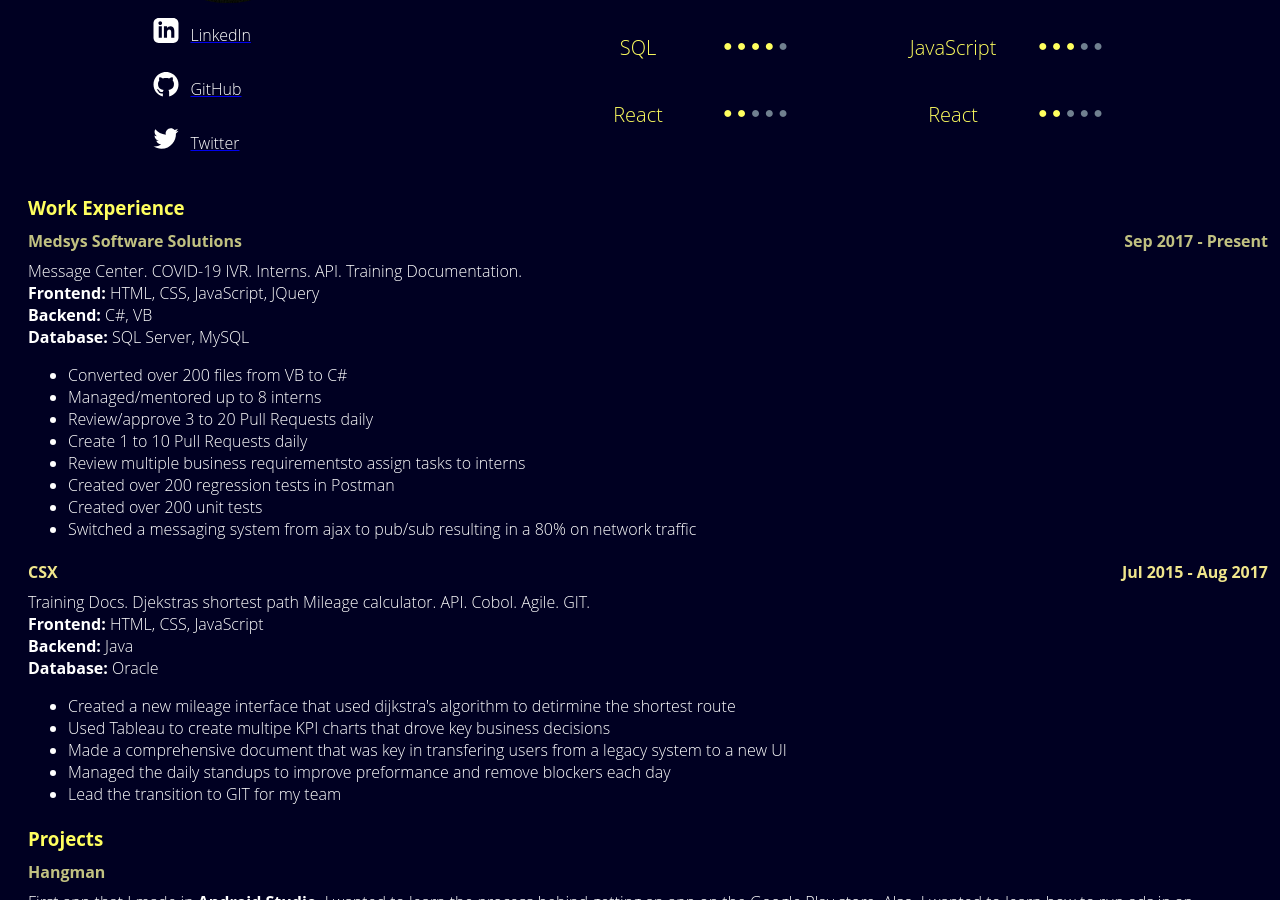
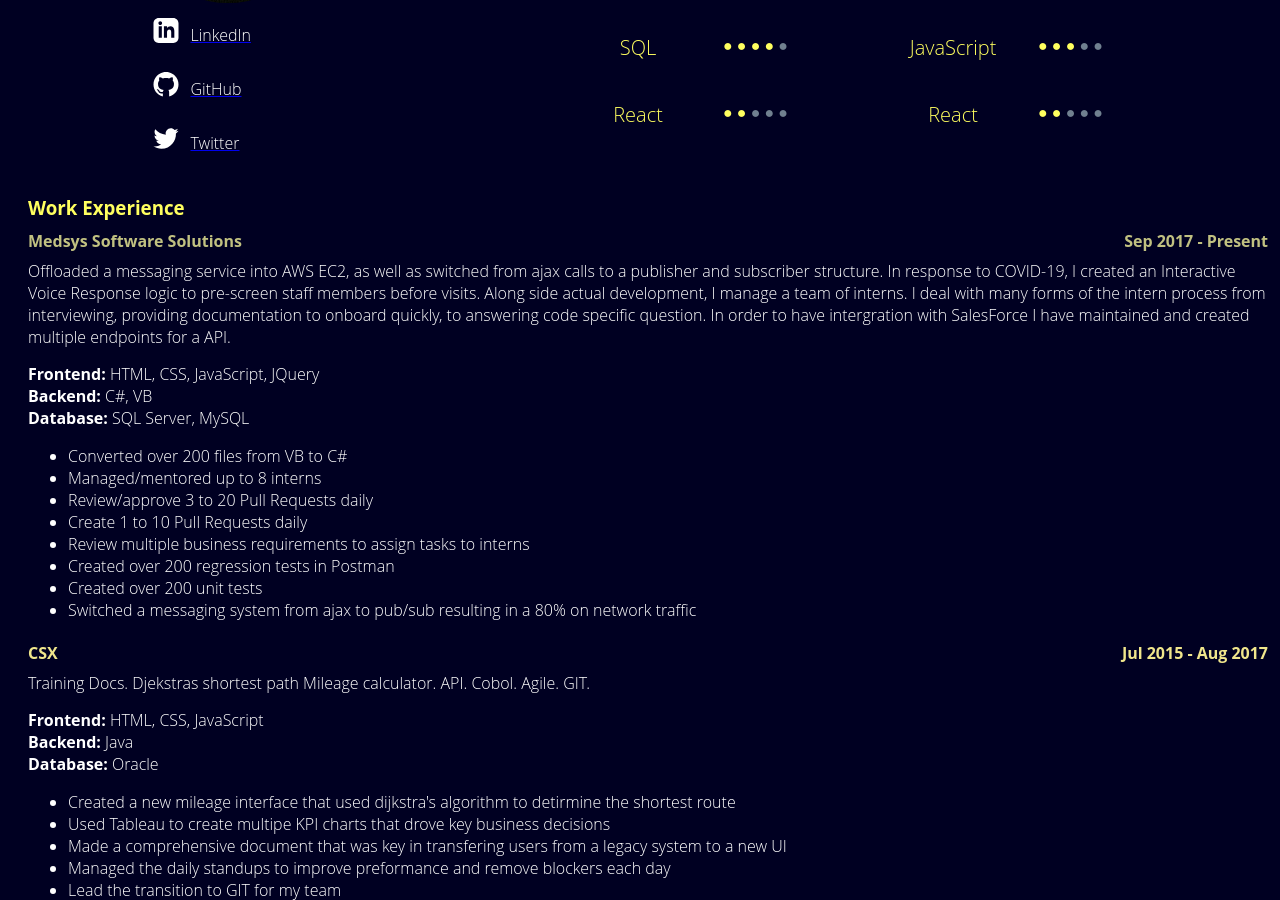
Before and after one commit to matt-chap/matt-chap.github.io, a Jekyll site: the page built from about.html, in a window 1280 px wide and 900 px high, scrolled down 432 px. Built offline with Jekyll 4.4.1, drawn with Linux system fonts in a browser that asks for light colours.

Commit message:
Medsys paragraph

```diff
--- a/about.html
+++ b/about.html
@@ -107,12 +107,12 @@
             <h4 style="float: left;height: 25px;">Medsys Software Solutions</h4>
             <h4 style="float: right;height: 25px;">Sep 2017 - Present</h4>
         </div>
-        <p class="about-paragraph">
-            Message Center.
-            COVID-19 IVR.
-            Interns.
-            API.
-            Training Documentation.
+        <p class="about-paragraph" style="padding-bottom: 15px;">
+            Offloaded a messaging service into AWS EC2, as well as switched from ajax calls to a publisher and subscriber structure.
+            In response to COVID-19, I created an Interactive Voice Response logic to pre-screen staff members before visits.
+            Along side actual development, I manage a team of interns.
+            I deal with many forms of the intern process from interviewing, providing documentation to onboard quickly, to answering code specific question.
+            In order to have intergration with SalesForce I have maintained and created multiple endpoints for a API.
         </p>
         <p class="about-paragraph">
             <b>Frontend:</b> HTML, CSS, JavaScript, JQuery
@@ -128,7 +128,7 @@
             <li>Managed/mentored up to 8 interns</li>
             <li>Review/approve 3 to 20 Pull Requests daily</li>
             <li>Create 1 to 10 Pull Requests daily</li>
-            <li>Review multiple business requirementsto assign tasks to interns</li>
+            <li>Review multiple business requirements to assign tasks to interns</li>
             <li>Created over 200 regression tests in Postman</li>
             <li>Created over 200 unit tests</li>
             <li>Switched a messaging system from ajax to pub/sub resulting in a 80% on network traffic</li>
@@ -138,7 +138,7 @@
             <h4 style="float: left; color: khaki;height: 25px;">CSX</h4>
             <h4 style="float: right; color: khaki;height: 25px;">Jul 2015 - Aug 2017</h4>
         </div>
-        <p class="about-paragraph">
+        <p class="about-paragraph" style="padding-bottom: 15px;">
             Training Docs.
             Djekstras shortest path Mileage calculator.
             API.
@@ -167,7 +167,7 @@
         <div>
             <h4 style="float: left;height: 25px;">Hangman</h4>
         </div>
-        <p class="about-paragraph">
+        <p class="about-paragraph" style="padding-bottom: 15px;">
             First app that I made in <strong>Android Studio</strong>.
             I wanted to learn the process behind getting an app on the Google Play store.
             Also, I wanted to learn how to run ads in an application.
@@ -192,7 +192,7 @@
         <div>
             <h4 style="float: left;height: 25px;">Wordpress</h4>
         </div>
-        <p class="about-paragraph">
+        <p class="about-paragraph" style="padding-bottom: 15px;">
             I wanted to learn how Wordpress functioned.
             I have usually worked on websites that were built from the ground up, so it was interesting to learn how to use a website builder.
             Having less control on the UI aspects was a downside.
```
Also changed, not shown: 1 other file.
